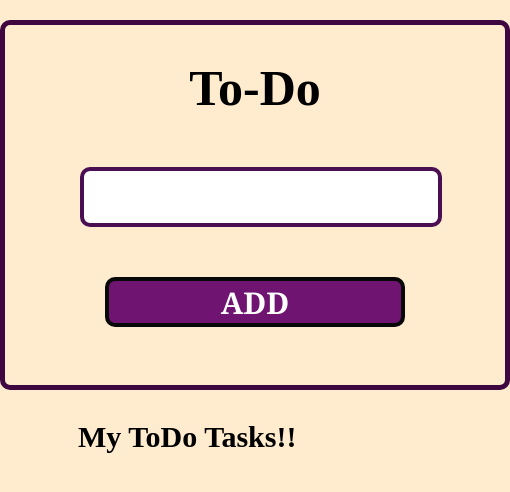
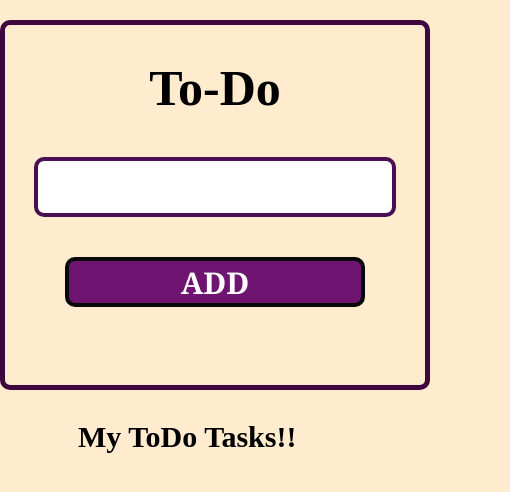
Before and after one commit to mounika558/TO-DO-APP, a plain HTML site: page index.html in a window 390 px wide. Shown: the whole page, 510 px wide, since content can reach past the window. Drawn offline with Linux system fonts and the light colour scheme.

Commit message:
initial commit

```diff
--- a/assets/style.css
+++ b/assets/style.css
@@ -90,7 +90,11 @@ h3{
     .main{
         justify-content: space-around;
         flex-direction: column;
-        margin: 20px auto auto auto;
+        width:420px;
+        margin: 20px auto auto 20px;
+    }
+    .main input{
+        margin: 40px auto;
     }
     .main>button{
         margin:auto;
@@ -101,6 +105,7 @@ h3{
     #items>div{
     width:auto;
     height:fit-content;
+    margin-left:20px;
     }
 
 }
```
